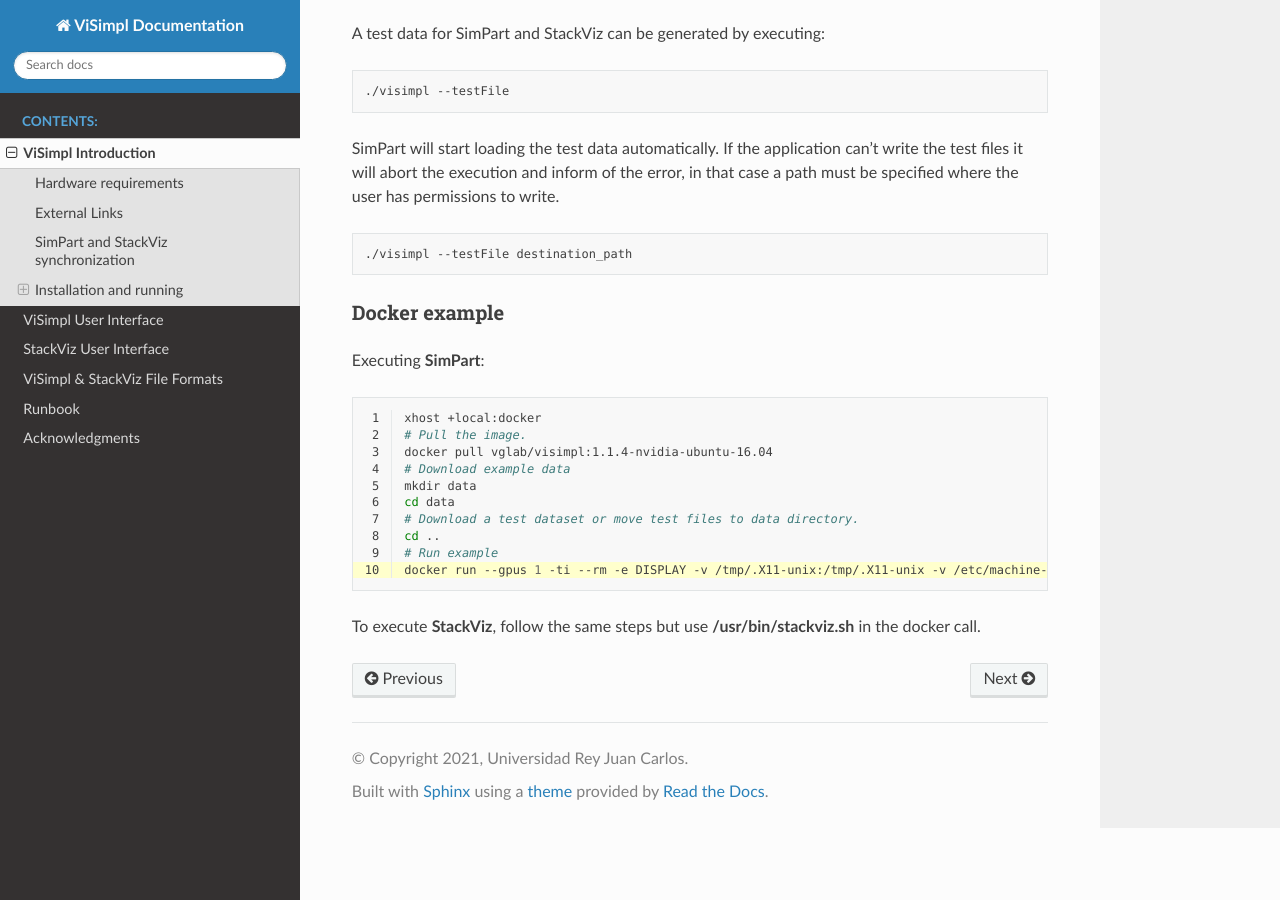
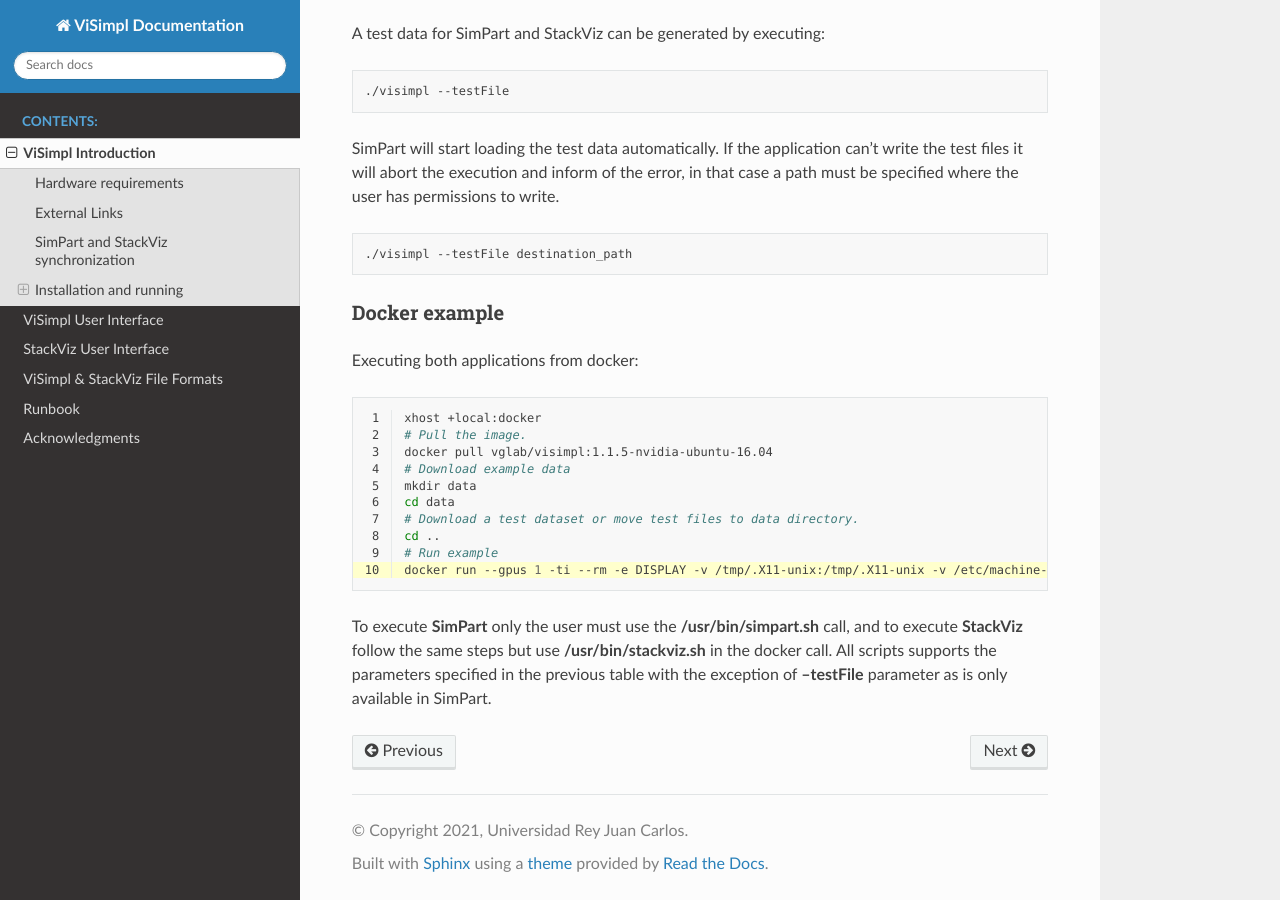
Before and after one commit to vg-lab/ViSimplDocs, a Sphinx documentation site: the page built from source/01-Introduction.rst, in a window 1280 px wide and 900 px high, scrolled down 2464 px. Built offline with Sphinx 7.4.7 and the Read the Docs theme 2.0.0, drawn with Linux system fonts in a browser that asks for light colours.

Commit message:
Changed docker to use 1.1.5 version and bash scripts.

```diff
--- a/source/01-Introduction.rst
+++ b/source/01-Introduction.rst
@@ -117,7 +117,7 @@ SimPart will start loading the test data automatically. If the application can't
 Docker example
 ^^^^^^^^^^^^^^
 
-Executing **SimPart**:
+Executing both applications from docker:
 
 .. code-block:: bash
   :linenos:
@@ -125,13 +125,13 @@ Executing **SimPart**:
 
   xhost +local:docker
   # Pull the image.
-  docker pull vglab/visimpl:1.1.4-nvidia-ubuntu-16.04
+  docker pull vglab/visimpl:1.1.5-nvidia-ubuntu-16.04
   # Download example data
   mkdir data
   cd data
   # Download a test dataset or move test files to data directory.
   cd ..
   # Run example
-  docker run --gpus 1 -ti --rm -e DISPLAY -v /tmp/.X11-unix:/tmp/.X11-unix -v /etc/machine-id:/etc/machine-id -v $(pwd)/data:/data --privileged vglab/visimpl:1.1.4-nvidia-ubuntu-16.04 /usr/bin/visimpl.sh
+  docker run --gpus 1 -ti --rm -e DISPLAY -v /tmp/.X11-unix:/tmp/.X11-unix -v /etc/machine-id:/etc/machine-id -v $(pwd)/data:/data --privileged vglab/visimpl:1.1.5-nvidia-ubuntu-16.04 /usr/bin/visimpl.sh
 
-To execute **StackViz**, follow the same steps but use **/usr/bin/stackviz.sh** in the docker call.
+To execute **SimPart** only the user must use the **/usr/bin/simpart.sh** call, and to execute **StackViz** follow the same steps but use **/usr/bin/stackviz.sh** in the docker call. All scripts supports the parameters specified in the previous table with the exception of **--testFile** parameter as is only available in SimPart.
```
